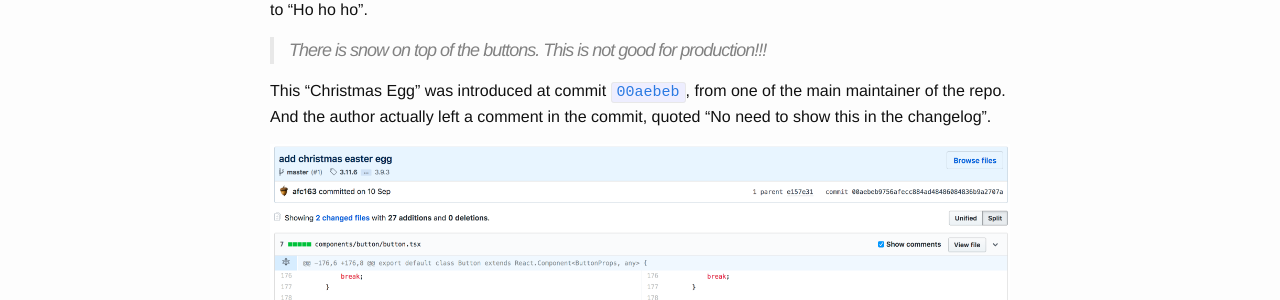
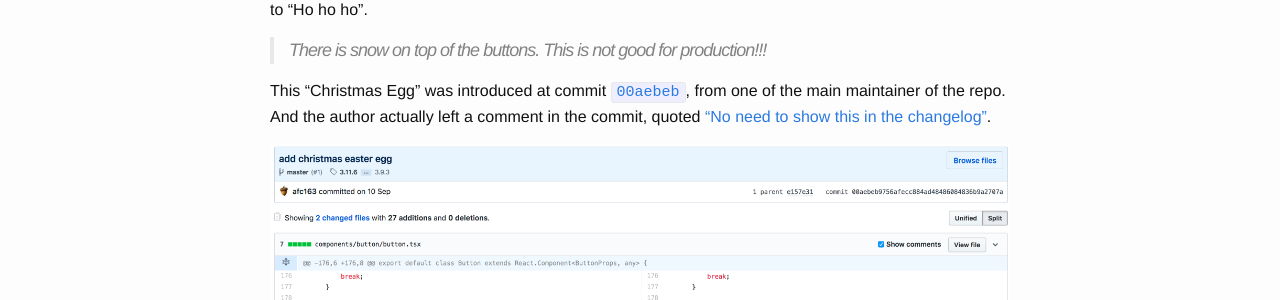
Before and after one commit to shun-liang/shun-liang.github.io, a Jekyll site: the page built from _posts/2018-12-25-the-ant-design-xmas-egg-that-went-wrong.md, in a window 1280 px wide. Shown: the part 702-1002 px from the top of the page. Built offline with Jekyll 4.4.1, drawn with Linux system fonts in a browser that asks for light colours; part of the change alters nothing that is shown.

```diff
--- a/_posts/2018-12-25-the-ant-design-xmas-egg-that-went-wrong.md
+++ b/_posts/2018-12-25-the-ant-design-xmas-egg-that-went-wrong.md
@@ -13,7 +13,7 @@ Just 4 minutes passed the midnight of the Chirstmas day, Beijing Time, [an issue
 
 > There is snow on top of the buttons. This is not good for production!!!
 
-This "Christmas Egg" was introduced at commit [`00aebeb`](https://github.com/ant-design/ant-design/commit/00aebeb9756afecc884ad48486084836b9a2707a), from one of the main maintainer of the repo. And the author actually left a comment in the commit, quoted "No need to show this in the changelog".
+This "Christmas Egg" was introduced at commit [`00aebeb`](https://github.com/ant-design/ant-design/commit/00aebeb9756afecc884ad48486084836b9a2707a), from one of the main maintainer of the repo. And the author actually left a comment in the commit, quoted ["No need to show this in the changelog"](https://github.com/ant-design/ant-design/commit/00aebeb9756afecc884ad48486084836b9a2707a#commitcomment-30445378).
 
 ![](/assets/ant-design-commit-00aebeb-diff.png)
 
```
